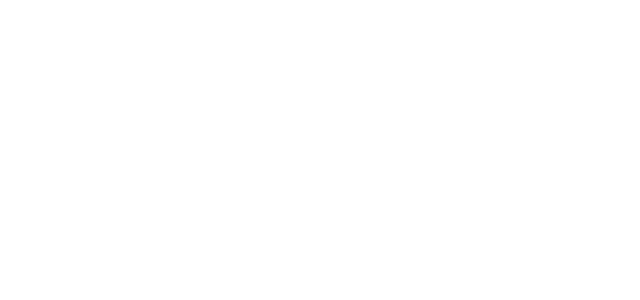
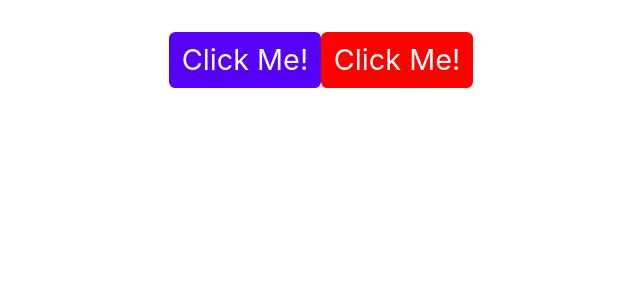
Before and after one commit to byfolarin/motion-framer, a React (Vite) app: page / in a window 1280 px wide. Shown: the top 300 px of the page, without its empty margins (319-959 px from the left). Built offline with nearby package versions, Linux system fonts and the light colour scheme.

Commit message:
gestures

```diff
--- a/src/Components/Gestures.jsx
+++ b/src/Components/Gestures.jsx
@@ -1,8 +1,74 @@
+import { motion, MotionConfig } from 'framer-motion'
+import { easeInOut } from 'framer-motion/dom'
 import React from 'react'
+
 
 const Gestures = () => {
   return (
     <div className="grid place-content-center h-[100vh] gap-[0.8rem]">
+
+
+      <MotionConfig
+        transition={{
+          duration: '0.125',
+          ease: easeInOut
+        }}
+      >
+
+          <motion.button
+          whileHover={{
+            scale: 1.05,
+          }}
+          whileTap={{
+            scale: 0.95, rotate: '2.5deg'
+          }}
+
+          className='example-button' >Click Me!
+          </motion.button>
+
+
+          <motion.button
+          whileHover={{
+            scale: 1.05,
+          }}
+          whileTap={{
+            scale: 0.95, rotate: '2.5deg'
+          }}
+          className='examples-button ' >Click Me!
+          </motion.button>
+
+      </MotionConfig>
+
+
+
+
+
+
+
+
+
+
+
+
+
+
+
+
+
+
+
+
+
+
+
+
+
+
+
+
+
+
+
 
     </div>
   )
--- a/src/index.css
+++ b/src/index.css
@@ -29,3 +29,13 @@
   padding: 0.4rem 0.8rem;
   cursor: pointer;
 }
+
+.examples-button {
+  background: red;
+  color: white;
+  font-size: 1.8rem;
+  border-radius: 0.4rem;
+  border: none;
+  padding: 0.4rem 0.8rem;
+  cursor: pointer;
+}
```
